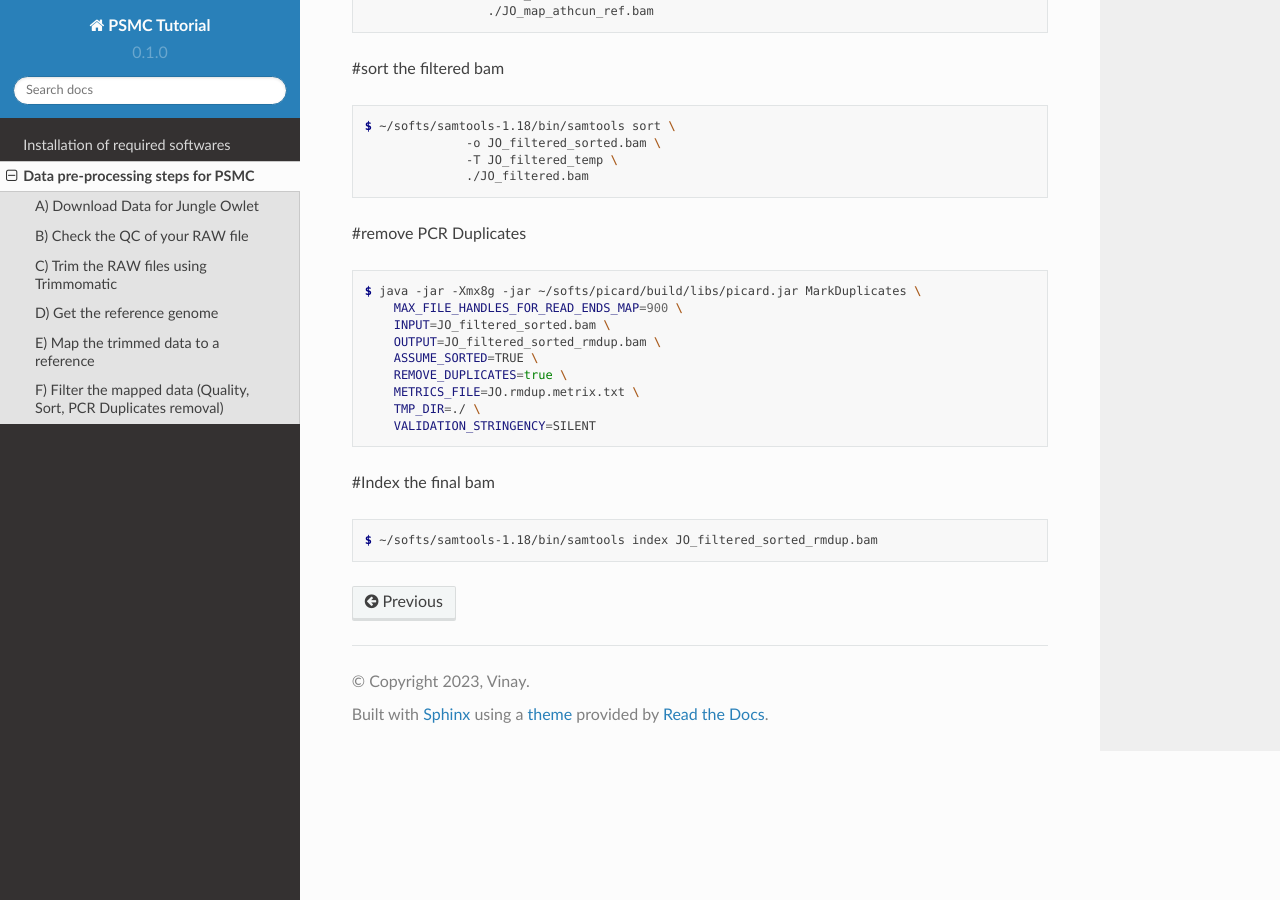
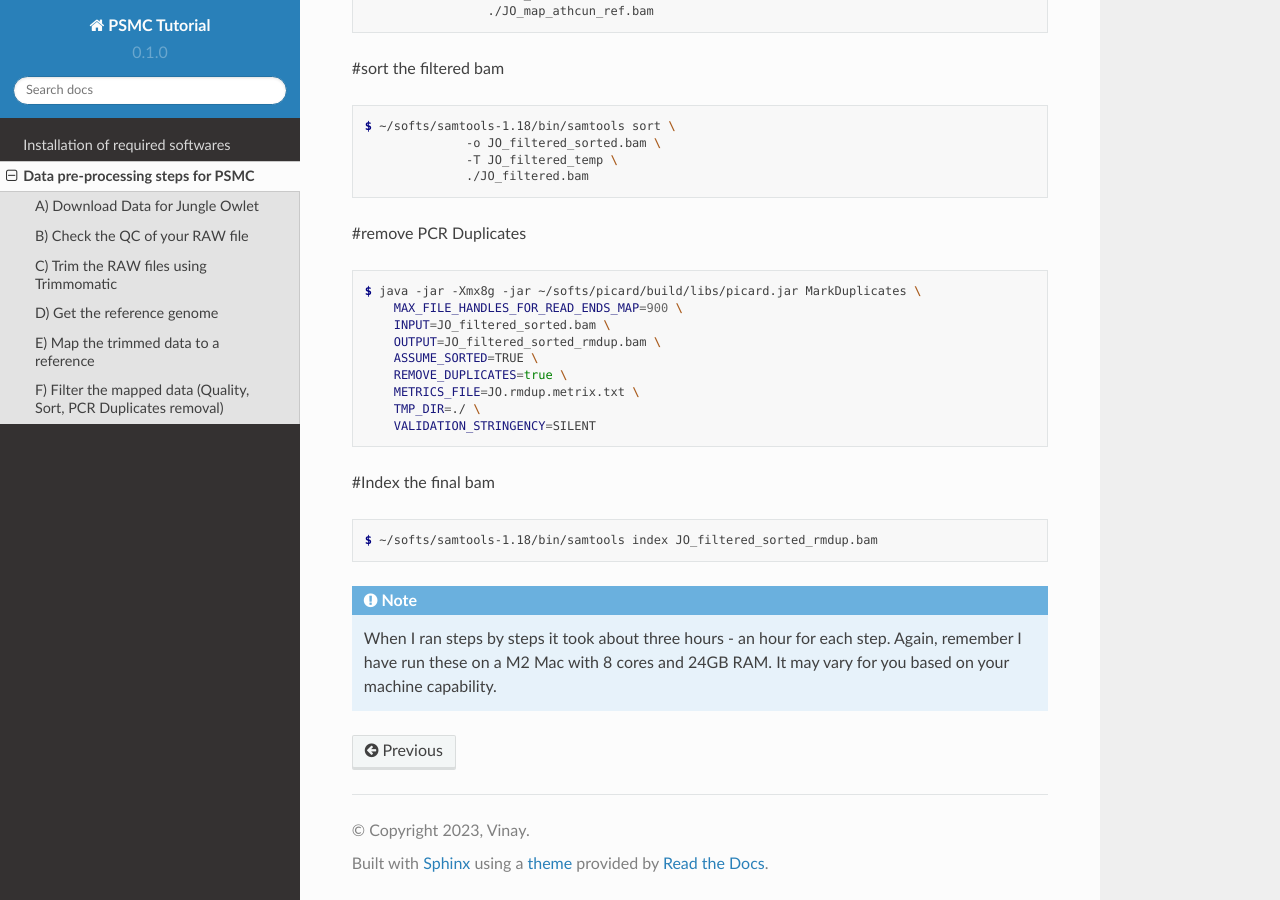
Before and after one commit to stachyris/PSMC_Tutorial-BirdLab, a Sphinx documentation site: the page built from docs/source/01_Data_Pre-Processing.rst, in a window 1280 px wide and 900 px high, scrolled down 3246 px. Built offline with Sphinx 7.4.7 and the Read the Docs theme 2.0.0, drawn with Linux system fonts in a browser that asks for light colours.

Commit message:
Note_01_Data_Pre-Processing.rst

```diff
--- a/docs/source/01_Data_Pre-Processing.rst
+++ b/docs/source/01_Data_Pre-Processing.rst
@@ -187,3 +187,9 @@ F) Filter the mapped data (Quality, Sort, PCR Duplicates removal)
 .. code-block:: console
 
  $ ~/softs/samtools-1.18/bin/samtools index JO_filtered_sorted_rmdup.bam
+
+
+.. note::
+
+ When I ran steps by steps it took about three hours - an hour for each step. Again, remember I have run
+ these on a M2 Mac with 8 cores and 24GB RAM. It may vary for you based on your machine capability.
```
